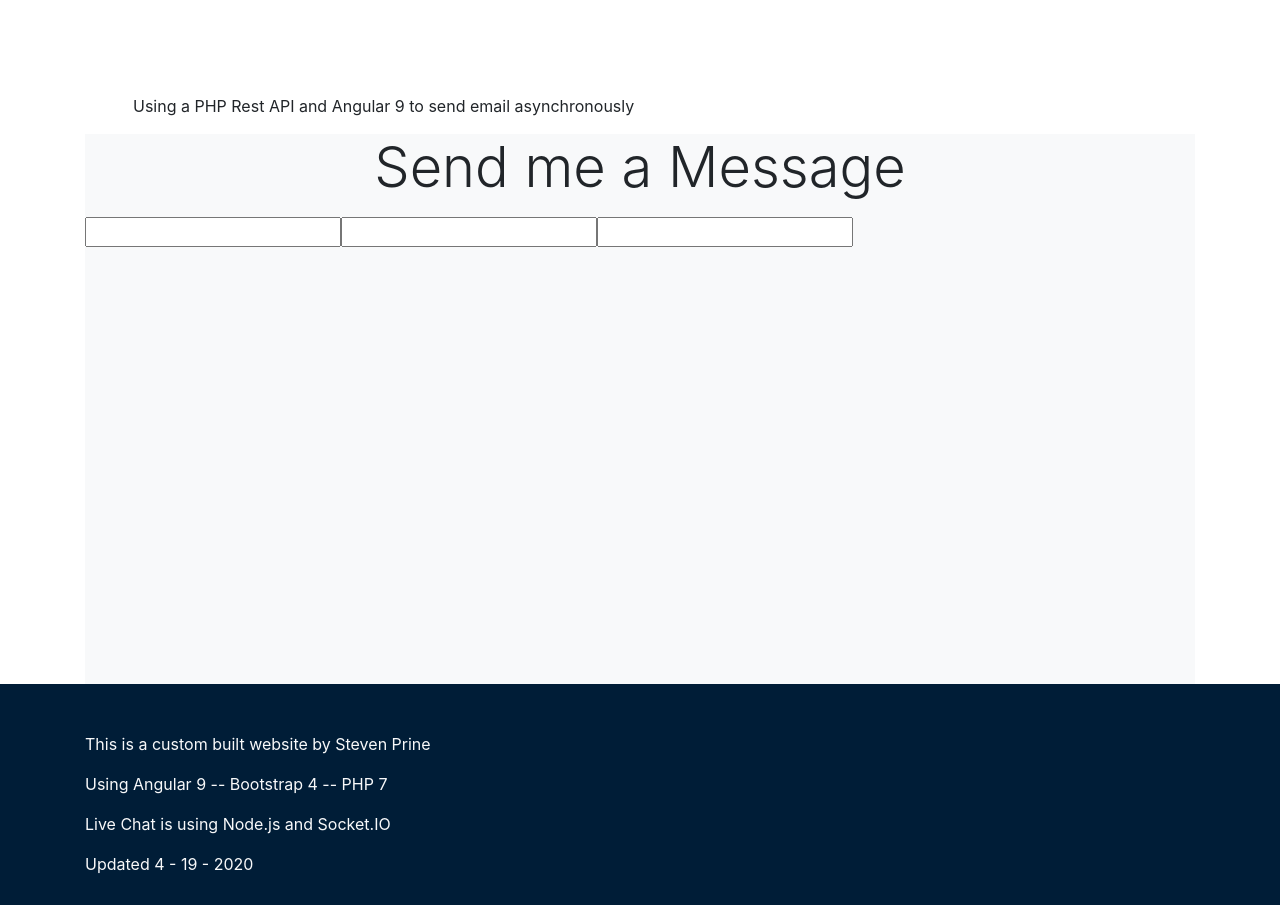
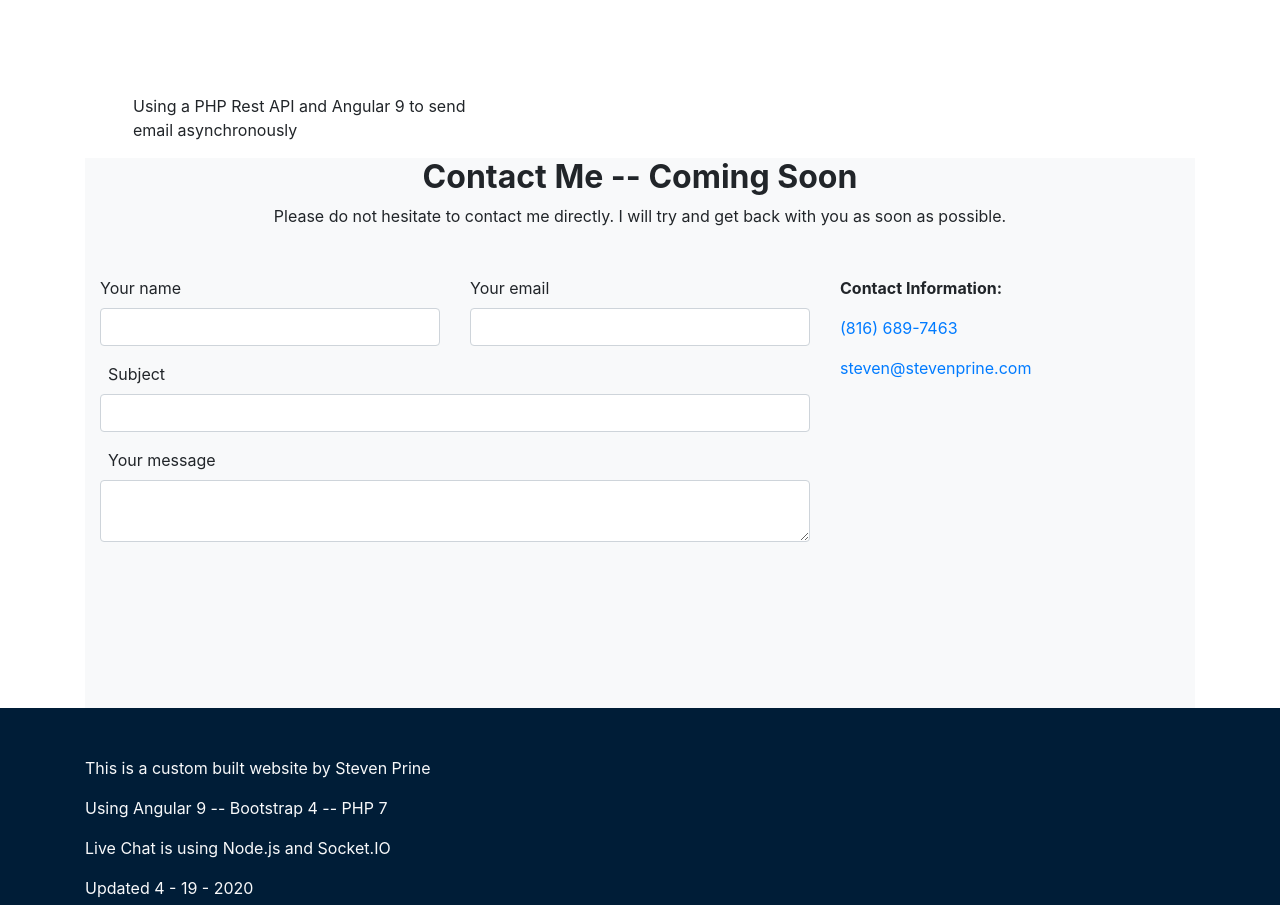
Before and after one commit to sprine168/stevenprine.com, an Angular app: page /contact in a window 1280 px wide. Shown: the part 740-1645 px from the top of the page. Built offline with nearby package versions, Linux system fonts and the light colour scheme; what ngx-socket-io would draw is missing.

Commit message:
Added contact form with bootstrap 4 styling

```diff
--- a/src/app/about/about.component.html
+++ b/src/app/about/about.component.html
@@ -1,4 +1,6 @@
-<object alt="Resume" class="mt-1" data="../../assets/files/PrineSteven_Resume.pdf" type="application/pdf" width="100%" height="850">
-    <p class="alert alert-danger text-center">Your browser does not support PDFs.</p>
-    <a class="text-center" href="../../assets/files/PrineSteven_Resume.pdf">Resume Download Instead :)</a>
-</object>
+<div class="container mt-1">
+    <object alt="Resume" data="../../assets/files/PrineSteven_Resume.pdf" type="application/pdf" width="100%" height="850">
+        <p class="alert alert-danger text-center">Your browser does not support PDFs.</p>
+        <a class="text-center" href="../../assets/files/PrineSteven_Resume.pdf">Resume Download Instead :)</a>
+    </object>
+</div>
--- a/src/app/contact/chat-form/chat-form.component.html
+++ b/src/app/contact/chat-form/chat-form.component.html
@@ -1,16 +1,70 @@
-<p class="display-4 text-center mb-3">Send me a Message</p>
-<form>
-    <div class="form-group">
+<section class="">
+
+    <h2 class="font-weight-bold text-center ">Contact Me -- Coming Soon</h2>
+    <p class="text-center mb-5">Please do not hesitate to contact me
+        directly. I will try and get back with you as soon as possible.
 
         <div class="row">
 
-            <input name="name">
+            <div class="col-sm-8 mb-5">
+                <form id="email-form" name="email-form">
 
-            <input name="email">
+                    <!-- New Row -->
+                    <div class="row mb-3">
 
-            <input name="subject">
+                        <div class="col-sm-6">
+                            <label for="name" class="">Your name</label>
+                            <input type="text" id="name" name="name" class="form-control">
+                        </div>
+
+                        <div class="col-sm-6">
+                            <label for="email" class="">Your email</label>
+                            <input type="text" id="email" name="email" class="form-control">
+                        </div>
+
+                    </div>
+
+                    <!-- New Row -->
+                    <div class="row mb-3">
+
+                        <div class="col-sm-12">
+                            <label for="subject" class="ml-2">Subject</label>
+                            <input type="text" id="subject" name="subject" class="form-control">
+                        </div>
+                    </div>
+
+                    <!-- New Row -->
+                    <div class="row">
+
+                        <div class="col-sm-12 mb-5">
+                            <label class="ml-2" for="message">Your message</label>
+                            <textarea type="text" id="message" name="message" rows="2" class="form-control"></textarea>
+                        </div>
+                    </div>
+
+                    <!-- <button disabled class="btn btn-outline-primary justify-content-center ml-2">Submit</button> -->
+
+                </form>
+
+            </div>
+
+            <!-- My Contact Information -->
+            <div class="col-sm-4">
+                <ul class="list-unstyled mb-0">
+                    <li>
+                        <p>
+                            <strong>Contact Information:</strong>
+                        </p>
+                    </li>
+                    <li>
+                        <p><a href="tel:+18166897463">(816) 689-7463</a></p>
+                    </li>
+                    <li>
+                        <p><a href="mailto:steven@stevenprine.com">steven@stevenprine.com</a></p>
+                    </li>
+                </ul>
+            </div>
 
         </div>
 
-    </div>
-</form>
+</section>
--- a/src/app/contact/contact.component.html
+++ b/src/app/contact/contact.component.html
@@ -14,8 +14,9 @@
 
 <section>
     <div class="container">
-        <p class="ml-5">Using a PHP Rest API and Angular 9 to send email asynchronously</p>
-        <div class="bg-light textBox col-md-12 mr-2">
+        <p class="ml-5">Using a PHP Rest API and Angular 9 to send <br>
+            email asynchronously</p>
+        <div class="bg-light textBox col-md-12 pb-3">
             <app-chat-form></app-chat-form>
         </div>
     </div>
--- a/src/app/home/home.component.html
+++ b/src/app/home/home.component.html
@@ -11,8 +11,8 @@
 
                 <div class="mt-3 ml-1 h5">
                     <p>Java Stack (JavaFX, SpringBoot)</p>
-                    <p>LAMP Stack (Linux, Apache, MySQL [Maria/InnoDB], PHP/Python)</p>
-                    <p>MEAN Stack (MongoDB [noSQL], Express, Angular, NodeJS)</p>
+                    <p>LAMP Stack (Linux, Apache, MySQL, PHP/Python)</p>
+                    <p>MEAN Stack (MongoDB, Express, Angular, NodeJS)</p>
                     <p>WISP Stack (Windows, IIS, SQL Server, PHP/Python)</p>
                 </div>
             </div>
```
Also changed, not shown: src/app/contact/live-chat-form/chat.service.ts (deleted, +0 -35 lines), src/app/contact/live-chat-form/live-chat-form.component.html (deleted, +0 -15 lines), src/app/contact/live-chat-form/live-chat-form.component.ts (deleted, +0 -40 lines), 2 other files (tests, documents, lock files or other folders).
